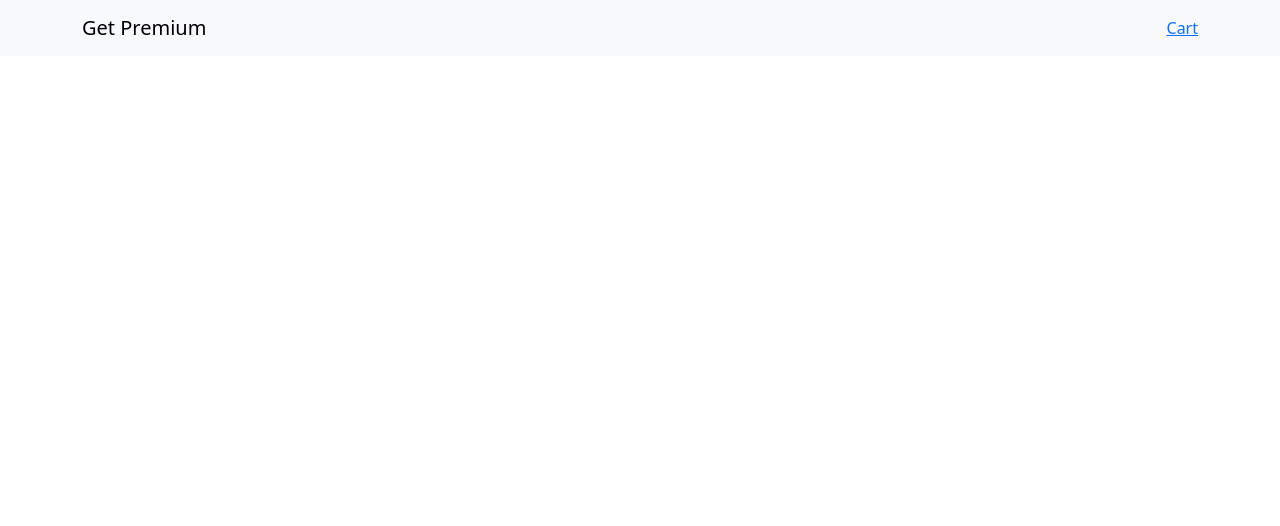
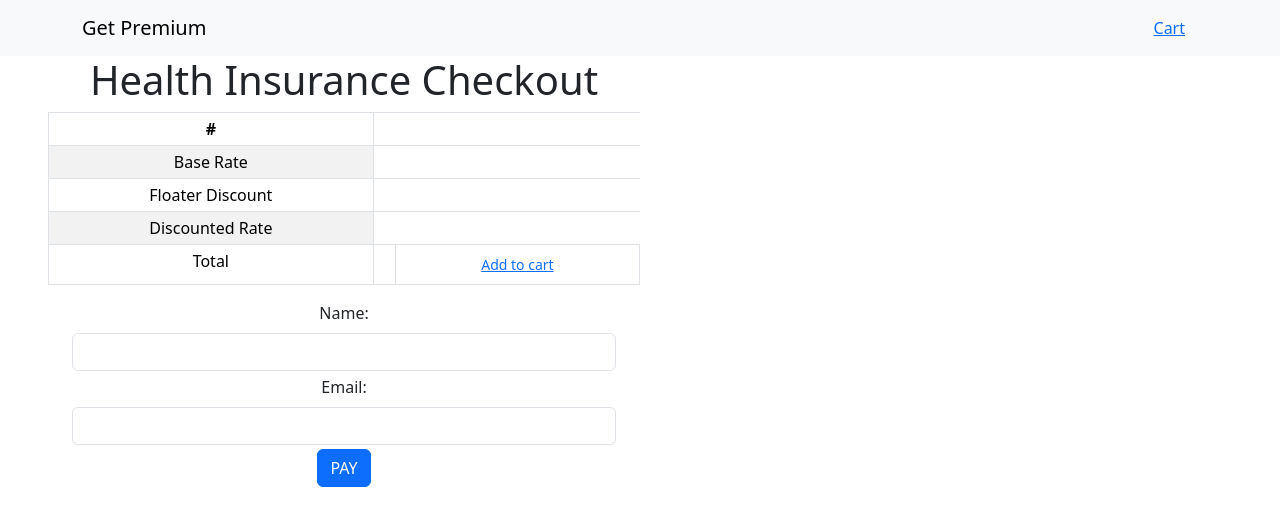
Before and after one commit to divyakumarprajapati/health_insurance_premium, a React (Create React App) app in the folder heath_insurance_premium_app/: page /checkout in a window 1280 px wide. Before the commit this address had no page. Shown: the top 526 px of the page. Built offline with nearby package versions, Linux system fonts and the light colour scheme.

Commit message:
added checkout page

```diff
--- a/heath_insurance_premium_app/src/components/App.jsx
+++ b/heath_insurance_premium_app/src/components/App.jsx
@@ -5,6 +5,8 @@ import store from "../redux/store";
 import HomePage from "./pages/HomePage";
 import { Routes, Route } from "react-router-dom";
 import InitialPage from "./pages/InitialPage";
+import CartPage from "./pages/CartPage";
+import CheckoutPage from "./pages/CheckoutPage";
 
 function App() {
   return (
@@ -14,7 +16,8 @@ function App() {
         <Routes>
           <Route path="/" element={<InitialPage />} />
           <Route path="/home" element={<HomePage />} />
-          <Route path="/cart"></Route>
+          <Route path="/cart" element={<CartPage />}></Route>
+          <Route path="/checkout" element={<CheckoutPage />}></Route>
         </Routes>
       </Provider>
     </div>
--- a/heath_insurance_premium_app/src/components/Header.jsx
+++ b/heath_insurance_premium_app/src/components/Header.jsx
@@ -1,16 +1,17 @@
 import React from "react";
-import { Navbar, Container } from "react-bootstrap";
-import { Link } from "react-router-dom";
+import { Navbar, Container, Button } from "react-bootstrap";
+import { useNavigate } from "react-router-dom";
 import "bootstrap/dist/css/bootstrap.min.css";
 
 const Header = () => {
+  const navigate = useNavigate();
   return (
     <Navbar className="bg-body-tertiary ">
       <Container className="justify-content-between">
         <Navbar.Brand href="#home">Get Premium</Navbar.Brand>
-        <Link variant="link" to="cart">
+        <Button variant="link" onClick={() => navigate("cart")}>
           Cart
-        </Link>
+        </Button>
       </Container>
     </Navbar>
   );
--- /dev/null
+++ b/heath_insurance_premium_app/src/components/checkout/CheckoutForm.jsx
@@ -0,0 +1,53 @@
+import React, { useState } from "react";
+import PremiumPlanTable from "../premium_plan/PremiumPlanTable";
+import { useSelector } from "react-redux";
+import { Button, Form } from "react-bootstrap";
+
+const CheckoutForm = (props) => {
+  const [formData, setFormData] = useState({
+    name: "",
+    email: "",
+    address: "",
+  });
+  const state = useSelector((state) => state.premiumReducer);
+
+  const handleFormChange = (e) => {
+    const { name, value } = e.target;
+    setFormData({ ...formData, [name]: value });
+  };
+
+  const onSubmit = (e) => {
+    e.preventDefault();
+    props.handleSubmit();
+  };
+  return (
+    <div xs="6">
+      <h1>Health Insurance Checkout</h1>
+      <PremiumPlanTable premium={state.premium} />
+      <Form className="mx-4" onSubmit={onSubmit}>
+        <Form.Group className="mb-1 justify-content-start">
+          <Form.Label>Name:</Form.Label>
+          <Form.Control
+            name="name"
+            value={formData.name}
+            onChange={handleFormChange}
+            required
+          />
+        </Form.Group>
+        <Form.Group className="mb-1  justify-content-start">
+          <Form.Label>Email:</Form.Label>
+          <Form.Control
+            type="email"
+            name="email"
+            value={formData.email}
+            onChange={handleFormChange}
+            required
+          />
+        </Form.Group>
+        <Button type="submit">PAY</Button>
+      </Form>
+    </div>
+  );
+};
+
+export default CheckoutForm;
--- /dev/null
+++ b/heath_insurance_premium_app/src/components/checkout/CheckoutSuccess.jsx
@@ -0,0 +1,16 @@
+import React from "react";
+import { Link } from "react-router-dom";
+
+const CheckoutSuccess = ({ selectedPlan }) => {
+  return (
+    <div>
+      <h2>Thank you for your purchase!</h2>
+      <p>Your health insurance plan:</p>
+      <p>Name: {selectedPlan.name}</p>
+      <p>Price: ${selectedPlan.price}</p>
+      <Link to="home">Back to Home</Link>
+    </div>
+  );
+};
+
+export default CheckoutSuccess;
--- /dev/null
+++ b/heath_insurance_premium_app/src/components/pages/CartPage.jsx
@@ -0,0 +1,17 @@
+import React from "react";
+import PremiumPlanTable from "../premium_plan/PremiumPlanTable";
+import { useDispatch, useSelector } from "react-redux";
+import { fetchAllPremium } from "../../redux/action";
+
+const CartPage = () => {
+  const dispatch = useDispatch();
+  dispatch(fetchAllPremium());
+
+  const state = useSelector((state) => state.premiumReducer);
+
+  return state.allPremiums.map((premium, index) => (
+    <PremiumPlanTable key={index} premium={premium} />
+  ));
+};
+
+export default CartPage;
--- /dev/null
+++ b/heath_insurance_premium_app/src/components/pages/CheckoutPage.jsx
@@ -0,0 +1,33 @@
+import React, { useState } from "react";
+import CheckoutForm from "../checkout/CheckoutForm";
+import CheckoutSuccess from "../checkout/CheckoutSuccess";
+import { useSelector } from "react-redux";
+import { Col } from "react-bootstrap";
+
+const CheckoutPage = () => {
+  const [purchaseSuccessful, setPurchaseSuccessful] = useState(false);
+  const handleSubmit = (e) => {
+    e.preventDefault();
+    setPurchaseSuccessful(true);
+  };
+  const state = useSelector((state) => state.premiumReducer);
+
+  return (
+    <div className="justify-content-center mx-5">
+      <Col xs={6}>
+        {purchaseSuccessful ? (
+          <CheckoutSuccess
+            selectedPlan={{
+              name: state.checkoutPremium.membersPremium[0].name,
+              price: state.checkoutPremium.total,
+            }}
+          />
+        ) : (
+          <CheckoutForm handleSubmit={handleSubmit} />
+        )}
+      </Col>
+    </div>
+  );
+};
+
+export default CheckoutPage;
--- a/heath_insurance_premium_app/src/components/premium_plan/PremiumPlanTable.jsx
+++ b/heath_insurance_premium_app/src/components/premium_plan/PremiumPlanTable.jsx
@@ -1,7 +1,12 @@
 import React from "react";
 import { Table, Button } from "react-bootstrap";
+import { useDispatch } from "react-redux";
+import { useNavigate } from "react-router-dom";
+import { addPremiumToCart } from "../../redux/action";
 
 const PremiumPlanTable = (props) => {
+  const navigate = useNavigate();
+  const dispatch = useDispatch();
   const rowData = [
     { name: "Base Rate", key: "base_rate" },
     {
@@ -37,7 +42,14 @@ const PremiumPlanTable = (props) => {
             <td>Total</td>
             <td>{props.premium.total}</td>
             <td>
-              <Button variant="link" size="sm">
+              <Button
+                variant="link"
+                size="sm"
+                onClick={async () => {
+                  await dispatch(addPremiumToCart());
+                  navigate("/checkout");
+                }}
+              >
                 Add to cart
               </Button>
             </td>
--- a/heath_insurance_premium_app/src/redux/action.js
+++ b/heath_insurance_premium_app/src/redux/action.js
@@ -3,10 +3,11 @@ import {
   GET_ALL_CART_PREMIUM,
   ADD_PREMIUM_TO_CART,
 } from "./actionTypes";
-import axios from "axios";
+// import axios from "axios";
 import data from "../components/premium_plan/mock_data.json";
+import allPremiums from "./premium_mock_data.json";
 
-const API = "http://localhost:5000/";
+// const API = "http://localhost:5000/";
 
 const getPremium = (premium) => {
   return {
@@ -30,8 +31,8 @@ const addPremium = (premium) => {
 };
 
 export const fetchPremium = () => {
-  return function (dispatch) {
-    dispatch(getPremium(data));
+  return async function (dispatch) {
+    await dispatch(getPremium(data));
     // axios
     //   .get(`${API}/premium`)
     //   .then((res) => dispatch(getPremium(res.data)))
@@ -40,19 +41,21 @@ export const fetchPremium = () => {
 };
 
 export const fetchAllPremium = () => {
-  return function (dispatch) {
-    axios
-      .get(`${API}/premiums`)
-      .then((res) => dispatch(getAllPremium(res.data)))
-      .catch((err) => console.error(err));
+  return async function (dispatch) {
+    await dispatch(getAllPremium(allPremiums));
+    // axios
+    //   .get(`${API}/premiums`)
+    //   .then((res) => dispatch(getAllPremium(res.data)))
+    //   .catch((err) => console.error(err));
   };
 };
 
-export const addPremiumToCart = () => {
-  return function (dispatch) {
-    axios
-      .post(`${API}/premiums`)
-      .then((res) => dispatch(addPremium(res.data)))
-      .catch((err) => console.error(err));
+export const addPremiumToCart = (premium) => {
+  return async function (dispatch) {
+    await dispatch(addPremium(premium));
+    // await axios
+    //   .post(`${API}/premiums`)
+    //   .then((res) => dispatch(addPremium(res.data)))
+    //   .catch((err) => console.error(err));
   };
 };
--- a/heath_insurance_premium_app/src/redux/premiumReducer.js
+++ b/heath_insurance_premium_app/src/redux/premiumReducer.js
@@ -7,6 +7,7 @@ import {
 const initialState = {
   premium: {},
   allPremiums: [],
+  checkoutPremium: {},
 };
 
 const premiumReducer = (state = initialState, action) => {
@@ -26,6 +27,7 @@ const premiumReducer = (state = initialState, action) => {
       return {
         ...state,
         allPremiums: [...state.allPremiums, action.payload],
+        checkoutPremium: action.payload,
       };
     default:
       return state;
--- /dev/null
+++ b/heath_insurance_premium_app/src/redux/premium_mock_data.json
@@ -0,0 +1,54 @@
+[
+  {
+    "membersPremium": [
+      {
+        "name": "Adult 1",
+        "age": 57,
+        "base_rate": 14102,
+        "floater_discount_percentage": 0,
+        "discounted_rate": 14102
+      },
+      {
+        "name": "Adult 2",
+        "age": 52,
+        "base_rate": 141020,
+        "floater_discount_percentage": 50,
+        "discounted_rate": 7051
+      },
+      {
+        "name": "Children 1",
+        "age": 17,
+        "base_rate": 10120,
+        "floater_discount_percentage": 50,
+        "discounted_rate": 5060
+      }
+    ],
+    "total": 262151
+  },
+  {
+    "membersPremium": [
+      {
+        "name": "Adult 1",
+        "age": 57,
+        "base_rate": 14102,
+        "floater_discount_percentage": 0,
+        "discounted_rate": 14102
+      },
+      {
+        "name": "Adult 2",
+        "age": 52,
+        "base_rate": 141020,
+        "floater_discount_percentage": 50,
+        "discounted_rate": 7051
+      },
+      {
+        "name": "Children 1",
+        "age": 17,
+        "base_rate": 10120,
+        "floater_discount_percentage": 50,
+        "discounted_rate": 5060
+      }
+    ],
+    "total": 262151
+  }
+]
```
